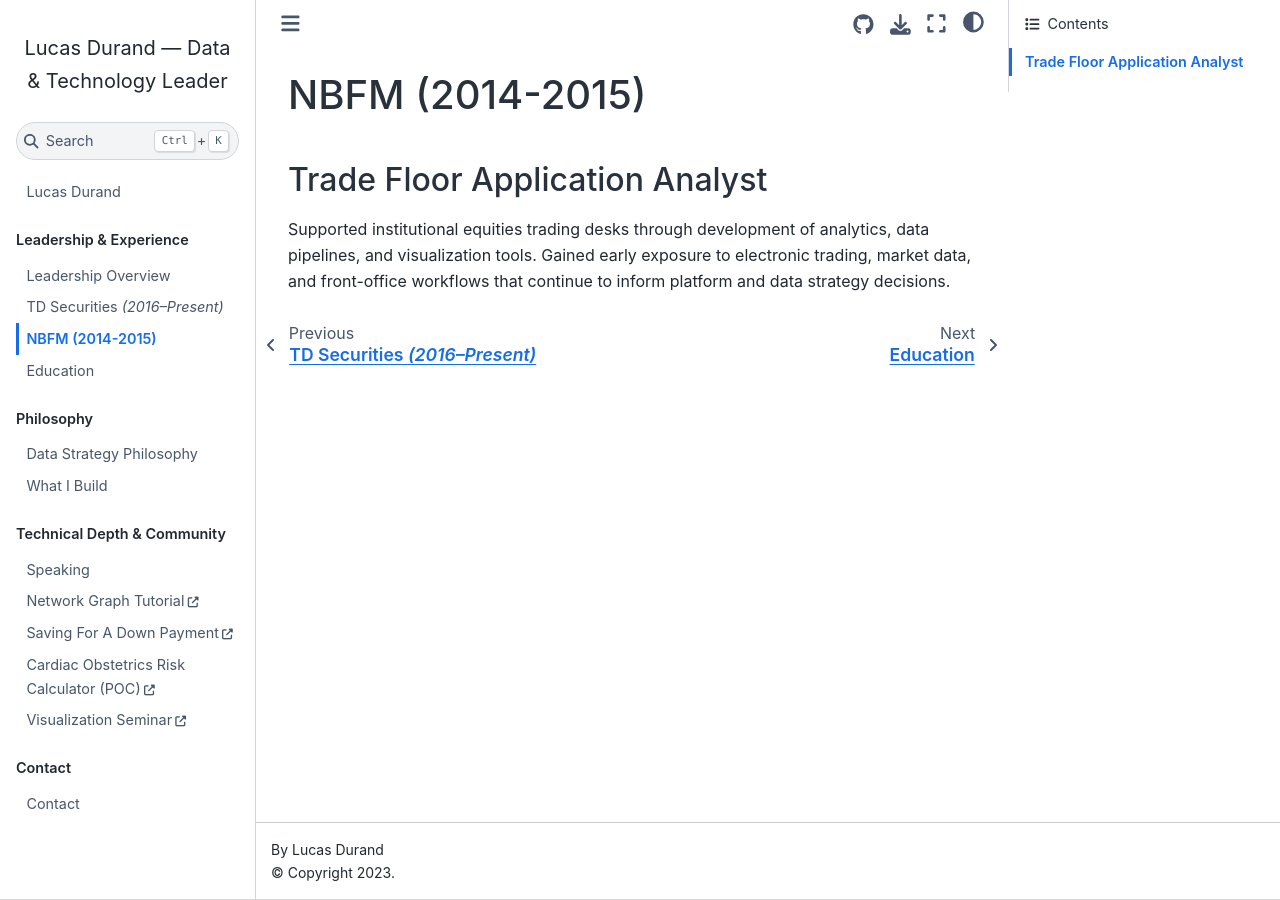
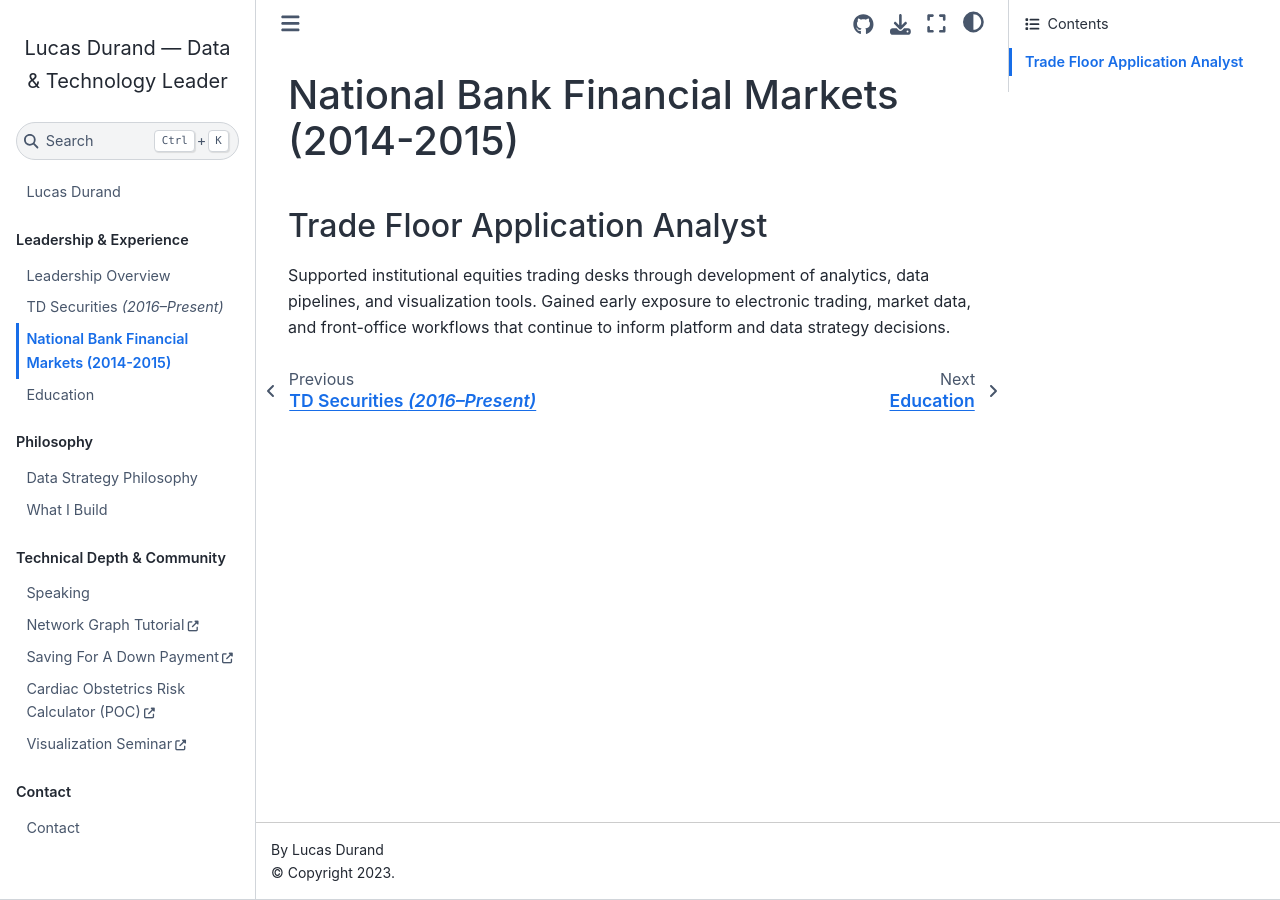
Before and after one commit to lucasdurand/lucasdurand, a Jupyter Book: the page built from work/nbfm.md, in a window 1280 px wide. Built offline with Jupyter Book 1.0.4 settings and Sphinx 7.4.7 and the Sphinx Book theme 1.1.4, drawn with Linux system fonts in a browser that asks for light colours; nearby versions of some CDN libraries; pages that are not in the unit, such as notebooks, are missing from menus; comment, search, counter and statistics services are not loaded.

Commit message:
NBFM -- full name

```diff
--- a/work/nbfm.md
+++ b/work/nbfm.md
@@ -1,4 +1,4 @@
-## NBFM (2014-2015)
+## National Bank Financial Markets (2014-2015)
 
 ### Trade Floor Application Analyst
 
```
